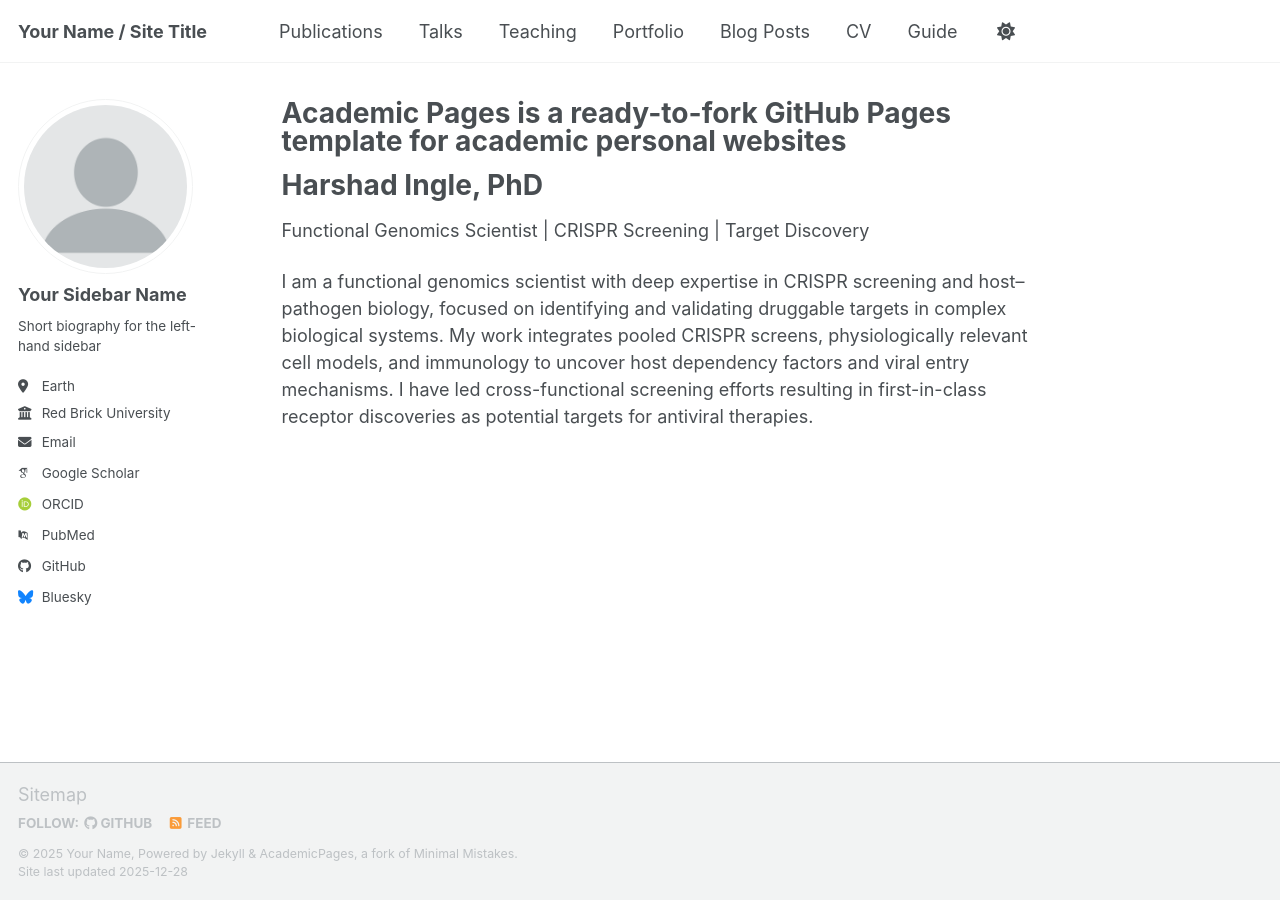
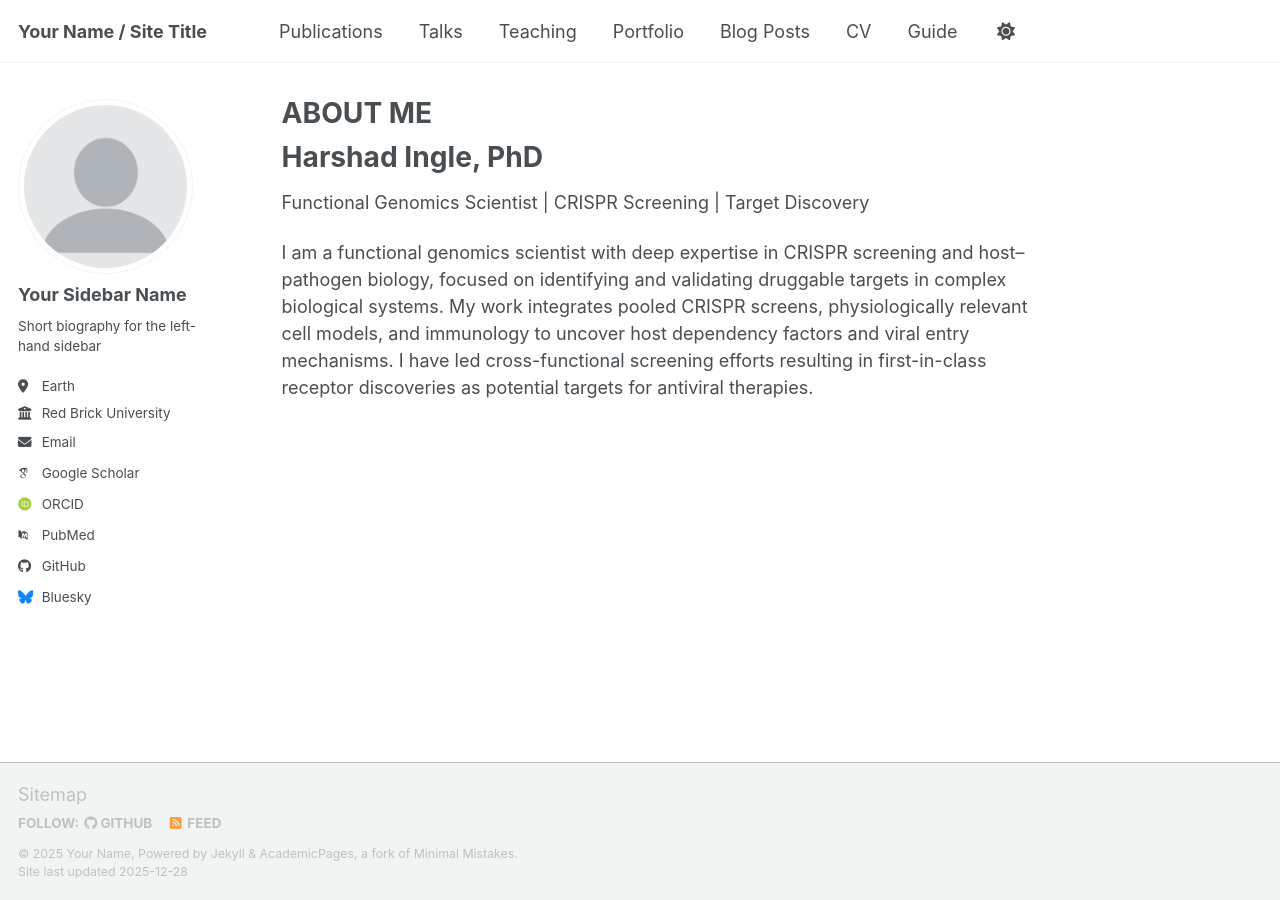
Before and after one commit to harshad2188/harshad2188.github.io, a Jekyll site: the page built from _pages/about.md, in a window 1280 px wide. Built offline with Jekyll 4.4.1, drawn with Linux system fonts in a browser that asks for light colours; some web fonts are replaced; a script bundle is joined from its source files by our own code; library files that are not in the unit come from our copies.

Commit message:
Change title of about page to 'ABOUT ME'

```diff
--- a/_pages/about.md
+++ b/_pages/about.md
@@ -1,6 +1,6 @@
 ---
 permalink: /
-title: "Academic Pages is a ready-to-fork GitHub Pages template for academic personal websites"
+title: "ABOUT ME"
 author_profile: true
 redirect_from:
   - /about/
```
